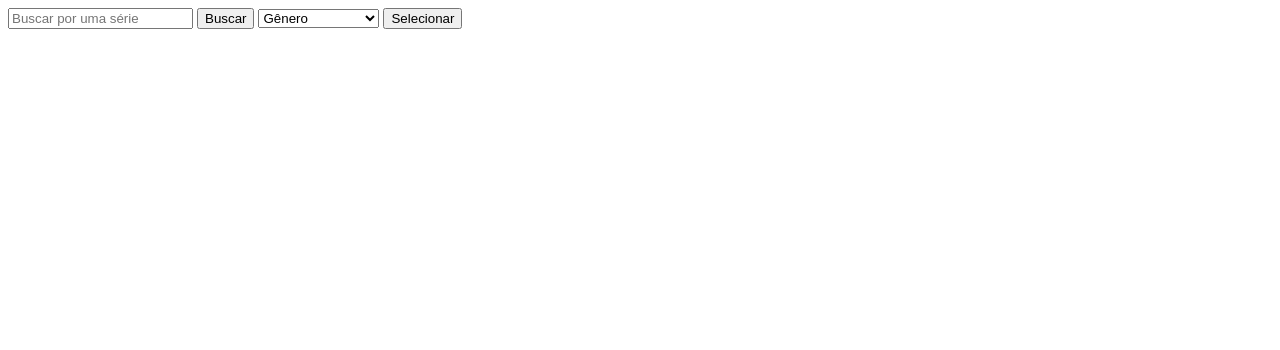
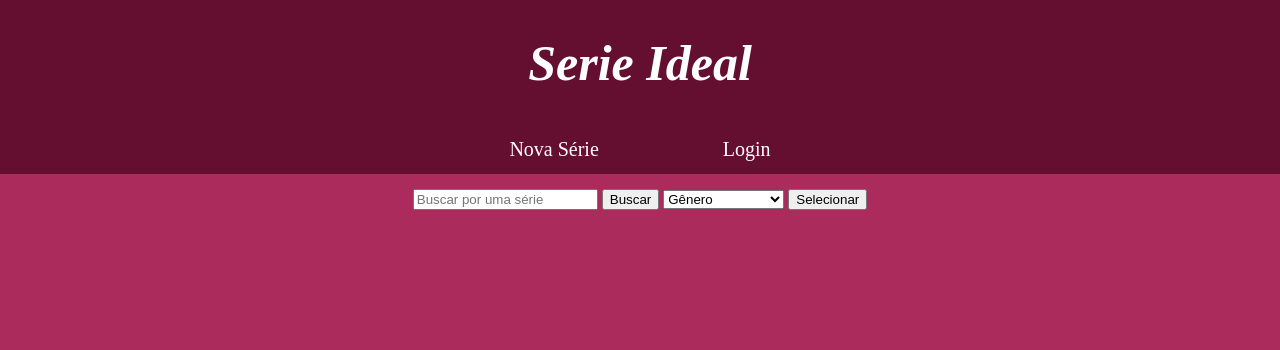
Before and after one commit to luanaSejanoski/SerieIdeal, a PHP site: page / in a window 1280 px wide. Shown: the top 350 px of the page. Before the commit the page ends 29 px from the top, so only its background shows below. Run offline with PHP 8.4, Linux system fonts and the light colour scheme.

Commit message:
adiciona css e altera arquivos

```diff
--- a/includes/dados.php
+++ b/includes/dados.php
@@ -7,49 +7,49 @@
       "titulo" => "Breaking Bad",
       "genero" => "Drama",
       "descricao" => "Breaking Bad narra a transformação de Walter White (Bryan Cranston), um professor de química frustrado e diagnosticado com câncer de pulmão inoperável, em um impiedoso produtor de metanfetamina. Para garantir o futuro financeiro de sua família, ele se alia ao ex-aluno Jesse Pinkman (Aaron Paul), mergulhando no perigoso mundo do crime no Novo México.",
-      "imagem" => "https://image.tmdb.org/t/p/w500/ggFHVNu6YYI5L9pCfOacjizRGt.jpg"
+      "imagem" => "https://images4.alphacoders.com/131/1315826.jpg"
     ],
     [
       "titulo" => "Stranger Things",
       "genero" => "Ficção Científica",
       "descricao" => "Stranger Things é uma série de suspense e ficção científica da Netflix ambientada nos anos 80, focada no desaparecimento misterioso do garoto Will Byers na pequena cidade de Hawkins. A trama envolve segredos governamentais, experimentos paranormais, uma dimensão sombria conhecida como Mundo Invertido e a aparição de uma menina com poderes telecinéticos, Eleven.",
-      "imagem" => "https://image.tmdb.org/t/p/w500/x2LSRK2Cm7MZhjluni1msVJ3wDF.jpg"
+      "imagem" => "https://images.wallpapersden.com/image/download/stranger-things-banner_bGltaG6UmZqaraWkpJRnZWVsrWZmZ24.jpg"
     ],
     [
       "titulo" => "The Office",
       "genero" => "Comédia",
       "descricao" => "The Office (US) é uma aclamada série de comédia no estilo mockumentary (falso documentário) que acompanha o cotidiano caótico, bizarro e hilário dos funcionários da filial de Scranton da empresa de papel Dunder Mifflin. Sob a gerência de Michael Scott (Steve Carell), um chefe imaturo, egocêntrico, mas bem-intencionado, a equipe lida com crises profissionais, romances de escritório e situações constrangedoras",
-      "imagem" => "https://www.themoviedb.org/t/p/w600_and_h900_face/e7BoS8uUnew9ioS6reqtK9matqy.jpg"
+      "imagem" => "https://images.plex.tv/photo?size=large-1280&url=https:%2F%2Fmetadata-static.plex.tv%2Fa%2Fgracenote%2Faf213dc844a28a14634f5f5b0613cec3.jpg"
     ],
     [
       "titulo" => "The Walking Dead",
       "genero" => "Terror",
       "descricao" => "The Walking Dead é uma série pós-apocalíptica focada na sobrevivência humana após uma pandemia zumbi. Liderado pelo xerife Rick Grimes, o grupo busca abrigo e recursos, enfrentando não apenas os mortos-vivos, mas outros sobreviventes perigosos, destacando conflitos morais, psicológicos e a desintegração da sociedade.",
-      "imagem" => "https://www.themoviedb.org/t/p/w600_and_h900_face/9lb02gTh4LLB17yAEXFd4C3R4JP.jpg"
+      "imagem" => "https://www.themoviedb.org/t/p/original/eUMwG5vXg4ovEUvXLAFgrr4bQvp.jpg"
     ],
     [
       "titulo" => "Game of Thrones",
       "genero" => "Ação",
       "descricao" => "Game of Thrones (baseada em As Crônicas de Gelo e Fogo de George R.R. Martin) acompanha casas nobres em Westeros lutando pelo controle do Trono de Ferro. Enquanto traições e guerras políticas ocorrem, uma ameaça sobrenatural, os Caminhantes Brancos, desperta no norte, e Daenerys Targaryen planeja retomar o trono com dragões no continente de Essos.",
-      "imagem" => "https://image.tmdb.org/t/p/w500/u3bZgnGQ9T01sWNhyveQz0wH0Hl.jpg"
+      "imagem" => "https://wallpapercave.com/wp/wp2131761.jpg"
     ],
     [
       "titulo" => "Friends",
       "genero" => "Comédia",
       "descricao" => "Friends é uma sitcom clássica que acompanha a vida de seis amigos — Rachel, Monica, Phoebe, Joey, Chandler e Ross — vivendo em Manhattan, Nova York, durante os anos 90 e início dos anos 2000. A série explora com humor as peripécias da vida adulta, incluindo relacionamentos amorosos, dilemas profissionais, amizade e a busca pela independência.",
-      "imagem" => "https://image.tmdb.org/t/p/w500/f496cm9enuEsZkSPzCwnTESEK5s.jpg"
+      "imagem" => "https://tse2.mm.bing.net/th/id/OIP.o0Zt3grd0PIwHLKc-eUcnQHaEK?rs=1&pid=ImgDetMain&o=7&rm=3"
     ],
     [
       "titulo" => "Dark",
       "genero" => "Ficção Científica",
       "descricao" => "Dark é uma série alemã de suspense e ficção científica da Netflix que explora o desaparecimento de crianças na cidade de Winden, revelando segredos obscuros entre quatro famílias. A trama conecta os anos de 1953, 1986 e 2019, focando em viagens no tempo e o trágico ciclo repetitivo a cada 33 anos.",
-      "imagem" => "https://www.themoviedb.org/t/p/w600_and_h900_face/apbrbWs8M9lyOpJYU5WXrpFbk1Z.jpg"
+      "imagem" => "https://images.plex.tv/photo?size=large-1280&url=https:%2F%2Fmetadata-static.plex.tv%2F7%2Fgracenote%2F76d02c3db0298635a9eea48b84bf5577.jpg"
     ],
     [
       "titulo" => "Outlander",
       "genero" => "Romance",
       "descricao" => "Outlander narra a história de Claire Randall, uma enfermeira de combate de 1945 que é misteriosamente transportada para a Escócia de 1743. Presa no passado, ela se vê dividida entre a lealdade ao seu marido no futuro e a paixão por Jamie Fraser, um jovem guerreiro escocês, enquanto enfrenta intrigas, batalhas e o perigo de um antepassado cruel.",
-      "imagem" => "https://www.themoviedb.org/t/p/w600_and_h900_face/bxBmfyzK0ARF9hqf2pbFWsddH14.jpg"
+      "imagem" => "https://images8.alphacoders.com/106/1062842.jpg"
     ]
   ];
   ?>
--- a/includes/funcoes.php
+++ b/includes/funcoes.php
@@ -1,18 +1,48 @@
 <?php
+// function exibirInformacoes(array $series)
+// {
+//     if (empty($series)) {
+//         echo "Não encontrado!";
+//     } else {
+//         foreach ($series as $serie) {
+//             echo "<p>" . $serie["titulo"] . "</p>";
+//             echo "<p>" . $serie["genero"] . "</p>";
+//             echo "<p>" . $serie["descricao"] . "</p>";
+//             echo "<p><img src = " . $serie["imagem"] . " width = 130px></img></p><br>";
+//         }
+//     }
+// }
 function exibirInformacoes(array $series)
 {
     if (empty($series)) {
-        echo "Não encontrado!";
-    } else {
+        echo "<p>Série não encontrada!</p>";
+    }
+    else {
+        echo '<div class="todasAsSeries">';
+
         foreach ($series as $serie) {
-            echo "<p>" . $serie["titulo"] . "</p>";
-            echo "<p>" . $serie["genero"] . "</p>";
-            echo "<p>" . $serie["descricao"] . "</p>";
-            echo "<p><img src = " . $serie["imagem"] . " width = 130px></img></p><br>";
+            echo '<div class="series">';
+            echo '<img src="' . $serie["imagem"] . '">';
+            echo '<h2>' . $serie["titulo"] . '</h2>';
+            echo '</div>';
         }
+        echo '</div>';
     }
 }
 
+function exibirDetalhes(array $series)
+{
+        echo '<div class="todasAsSeries">';
+
+        foreach ($series as $serie) {
+            echo '<div class="series">';
+            echo '<img src="' . $serie["imagem"] . '">';
+            echo '<h2>' . $serie["titulo"] . '</h2>';
+            echo "<p>" . $serie["descricao"] . "</p>";
+            echo '</div>';
+        }
+        echo '</div>';
+    }
 
 function buscarPorGenero(array $series, string $busca)
 {
@@ -24,8 +54,19 @@ function buscarPorGenero(array $series, string $busca)
             array_push($resultado, $serie);
         }
     }
-    exibirInformacoes($resultado);
+    return $resultado;
 }
 
 //busca por nome aqui
+function buscarPorNome(array $series, string $busca)
+{
+    $resultado = [];
+
+    foreach($series as $serie){
+        if(mb_strtolower($busca) == mb_strtolower($serie["titulo"])){
+            array_push($resultado, $serie);
+        }
+    }
+    return $resultado;
+}
 ?>
--- a/includes/index.php
+++ b/includes/index.php
@@ -3,10 +3,22 @@
 <head>
     <meta charset="UTF-8">
     <meta name="viewport" content="width=device-width, initial-scale=1.0">
-    <title>Document</title>
+    <link rel="stylesheet" href="style.css">
+    <title>Serie Ideal</title>
 </head>
 <body>
+  <header>
+    <a href="index.php">
+    <h1>Serie Ideal</h1>
+    </a>
+    <nav>
+      <a href="cadastrar.php">Nova Série</a>
+      <a href="login.php">Login</a>
+    </nav>
+  </header>
+  <main>
     <!-- USA ESSE CÓDIGO se quiser AQUI PRA BUSCAR PELO NOME E GENERO, FRANÇA -->
+    <div class="buscar">
     <form action="index.php" method="get">
       <input type="text" name="nome" id="inome" placeholder="Buscar por uma série">
       <button>Buscar</button>
@@ -22,7 +34,7 @@
       </select>
       <button>Selecionar</button>
     </form>
-
+    </div>
   <?php
   session_start();
   require_once 'dados.php';
@@ -37,11 +49,20 @@
   $genero = isset($_GET["genero"]) ? $_GET["genero"] : "";
 
   //chamar funcao de busca por nome
-
-  if ($genero !== "") {
-    buscarPorGenero($catalogo, $genero);
+  //+ exibe todas as informações das series
+if($nome !== ""){
+    $catalogo = buscarPorNome($catalogo, $nome);
+    exibirDetalhes($catalogo);
 }
-
+if($genero !== ""){
+    $catalogo = buscarPorGenero($catalogo, $genero);
+    exibirDetalhes($catalogo);
+}
+//exibe as series na tela inicial sem a descrição!
+if($genero == "" && $nome == ""){
+    exibirInformacoes($catalogo);
+}
 ?>
+  </main>
 </body>
 </html>
--- a/includes/protegido.php
+++ b/includes/protegido.php
@@ -1,6 +1,4 @@
 <?php
-    session_start();
-
 if(!isset($_SESSION["Logado"]) || $_SESSION["Logado"] != true){
     header("Location: login.php");//redireciona a pagina login
     exit;
@@ -41,5 +39,9 @@ header("Location: cadastrar.php");
 exit;
 
  }
+ $_SESSION["erros"] = $erros;
+
+header("Location: cadastrar.php");
+exit;
 }
 ?>
--- /dev/null
+++ b/includes/style.css
@@ -0,0 +1,65 @@
+body{
+    background-color: rgb(172, 43, 93);
+    margin: 0;
+}
+header{
+    display: flex;
+    flex-direction: column;
+    align-items: center;
+    background-color: rgb(100, 15, 48);
+    margin: 0;
+    width: 100%;
+}
+header h1{
+    color: rgb(255, 255, 255);
+    font-size: 50px;
+    font-style: italic;
+}
+a{
+    text-decoration: none;
+}
+p{
+    color: white;
+    font-size: 20px;
+}
+nav{
+    text-decoration: none;
+    color: white;
+    padding: 1%;
+}
+nav a{
+    color: white;
+    margin-inline: 50px;
+    border-radius: 60px;
+    padding: 10px;
+    transition: 0.2s;
+    font-size: 20px;
+}
+nav a:hover{
+    color: rgb(128, 22, 63);
+    background-color: white;
+    border-radius: 60px;
+    padding: 10px;
+    transition: 0.2s;
+}
+main{
+    text-align: center;
+}
+.buscar{
+    padding: 15px;
+}
+.todasAsSeries{
+    color: white;
+    display: flex;
+    flex-wrap: wrap;
+    gap: 20px;
+    padding: 10%;
+}
+.series{
+    text-align: center;
+}
+.series img{
+    height: 300px;
+    width: 550px;
+    border-radius: 10px;
+}
```
Also changed, not shown: includes/cadastrar.php (+11 -0 lines), includes/login.php (+15 -4 lines). Lines whose indentation alone changed are shown as unchanged.
